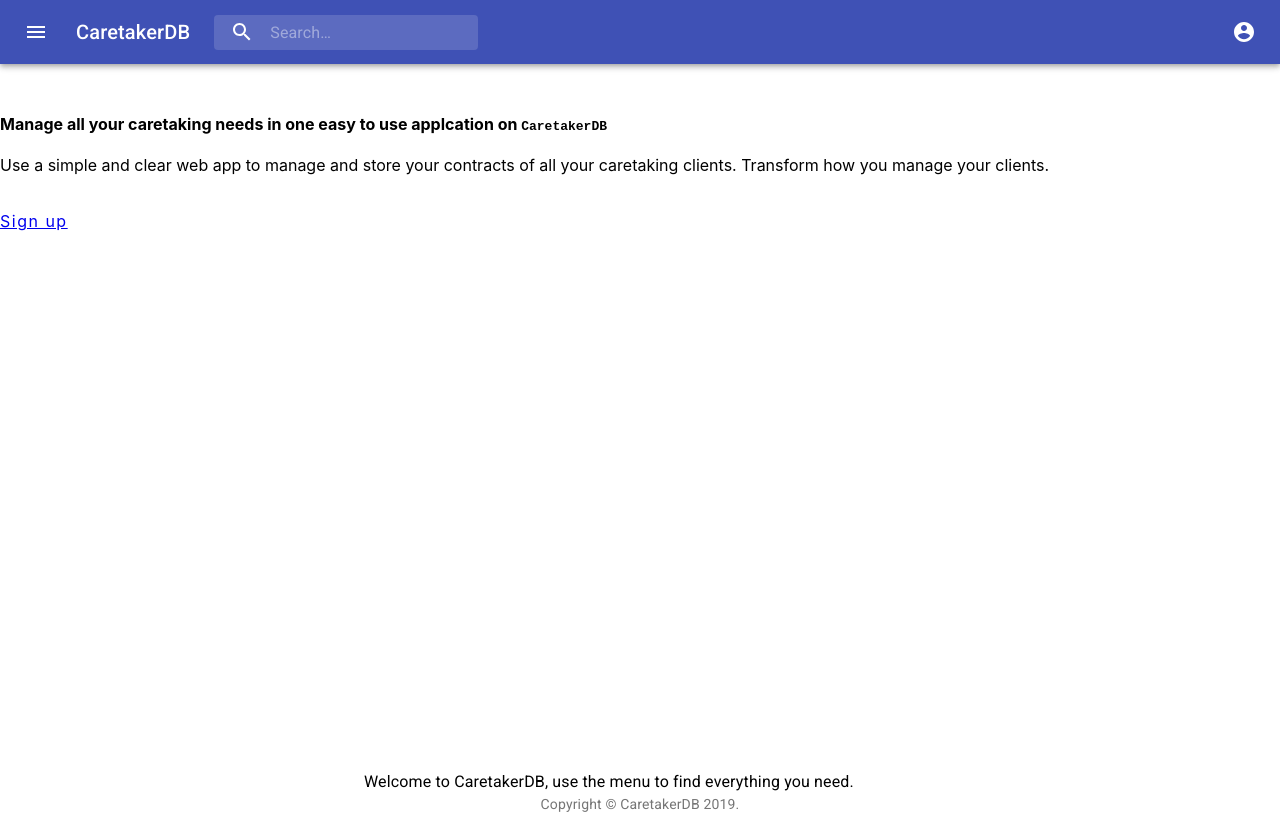
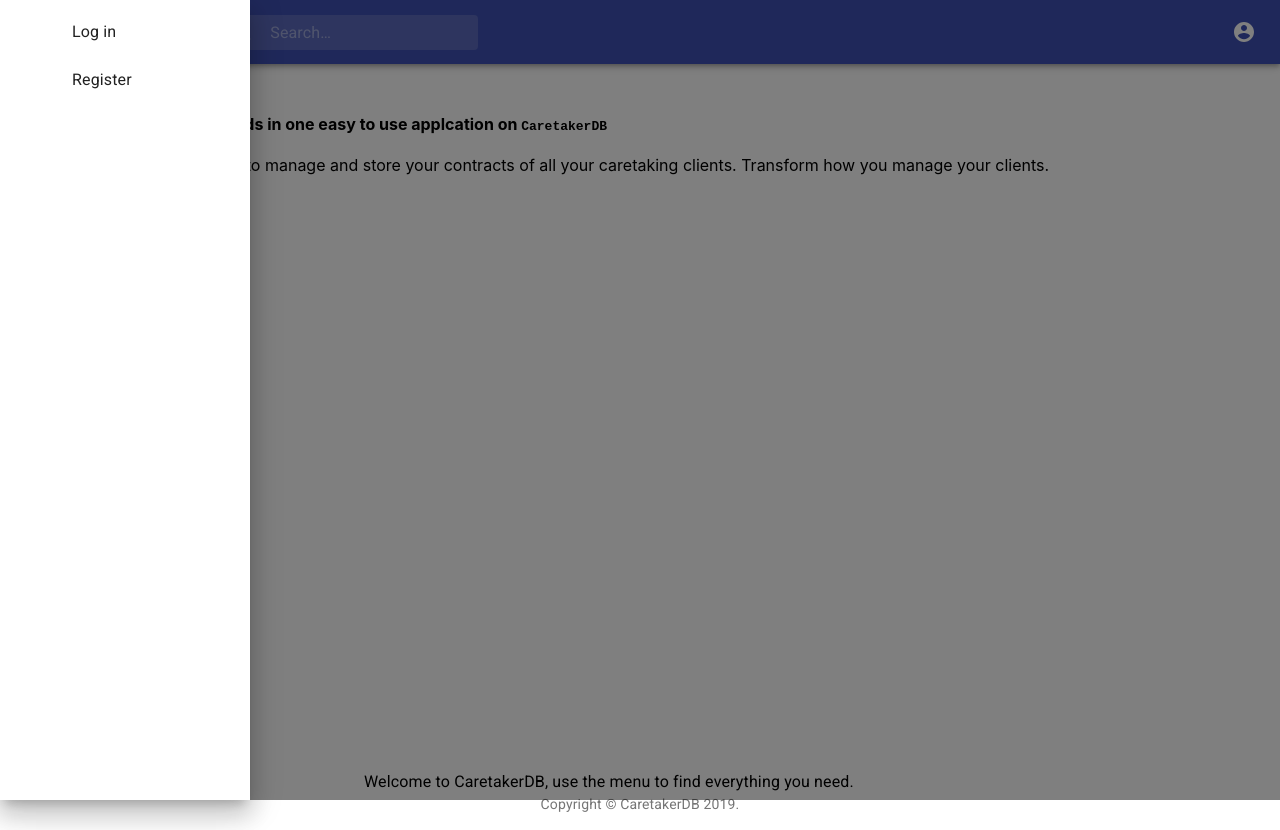
Before and after one commit to quiquemz/CaretakerDB, a React (Create React App) app in the folder client/: page / in a window 1280 px wide. Both pictures are taken after a click on the button 36 px from the left and 32 px from the top of the page. Built offline with nearby package versions, Linux system fonts and the light colour scheme.

Commit message:
update navigation

```diff
--- a/client/src/components/layout/Navbar.js
+++ b/client/src/components/layout/Navbar.js
@@ -6,6 +6,12 @@ import { fade, makeStyles } from '@material-ui/core/styles';
 import AppBar from '@material-ui/core/AppBar';
 import Link from '@material-ui/core/Link';
 import Toolbar from '@material-ui/core/Toolbar';
+import List from '@material-ui/core/List';
+import ListItem from '@material-ui/core/ListItem';
+import ListItemIcon from '@material-ui/core/ListItemIcon';
+import ListItemText from '@material-ui/core/ListItemText';
+import Divider from '@material-ui/core/Divider';
+import SwipeableDrawer from '@material-ui/core/SwipeableDrawer';
 import IconButton from '@material-ui/core/IconButton';
 import Typography from '@material-ui/core/Typography';
 import InputBase from '@material-ui/core/InputBase';
@@ -16,6 +22,10 @@ import MenuIcon from '@material-ui/icons/Menu';
 import SearchIcon from '@material-ui/icons/Search';
 import AccountCircle from '@material-ui/icons/AccountCircle';
 import MailIcon from '@material-ui/icons/Mail';
+import HomeIcon from '@material-ui/icons/Home';
+import ExitToAppIcon from '@material-ui/icons/ExitToApp';
+import AccountCircleIcon from '@material-ui/icons/AccountCircle';
+import ViewModuleIcon from '@material-ui/icons/ViewModule';
 import NotificationsIcon from '@material-ui/icons/Notifications';
 import MoreIcon from '@material-ui/icons/MoreVert';
 import { logoutUser } from "../../actions/authActions";
@@ -80,15 +90,71 @@ const useStyles = makeStyles(theme => ({
       display: 'none',
     },
   },
+  list: {
+    width: 250,
+  },
+  fullList: {
+    width: 'auto',
+  },
 }));
 
 export function Navbar(props) {
   const classes = useStyles();
   const [anchorEl, setAnchorEl] = React.useState(null);
   const [mobileMoreAnchorEl, setMobileMoreAnchorEl] = React.useState(null);
+  const [state, setState] = React.useState({
+    top: false
+  });
 
   const isMenuOpen = Boolean(anchorEl);
   const isMobileMenuOpen = Boolean(mobileMoreAnchorEl);
+
+  const toggleDrawer = (side, open) => event => {
+    if (event && event.type === 'keydown' && (event.key === 'Tab' || event.key === 'Shift')) {
+      return;
+    }
+
+    setState({ ...state, [side]: open });
+  };
+
+  const sideList = side => (
+    <div
+      className={classes.list}
+      role="presentation"
+      onClick={toggleDrawer(side, false)}
+      onKeyDown={toggleDrawer(side, false)}
+    >
+
+      {props.auth.isAuthenticated ? <><List>
+        {['Home', 'Dashboard'].map((text, index) => (
+          <ListItem button key={text}>
+              <ListItemIcon>{text.includes('Home') ? <HomeIcon /> : <ViewModuleIcon />}</ListItemIcon>
+            <ListItemText primary={text} />
+          </ListItem>
+        ))}</List><Divider /></> : <></>}
+
+      <List>
+          {props.auth.isAuthenticated ? <>
+          <ListItem button key="Profile">
+            <ListItemIcon><AccountCircleIcon /></ListItemIcon>
+            <ListItemText primary="Profile" />
+          </ListItem>
+          <ListItem button key="Log out" onClick={onLogoutClick}>
+            <ListItemIcon><ExitToAppIcon /></ListItemIcon>
+            <ListItemText primary="Log out" />
+          </ListItem></>
+          :<>
+          <ListItem button key="Log in">
+            <ListItemIcon>{}</ListItemIcon>
+            <ListItemText primary="Log in" />
+          </ListItem>
+          <ListItem button key="Register">
+            <ListItemIcon>{}</ListItemIcon>
+            <ListItemText primary="Register" />
+          </ListItem></>}
+      </List>
+    </div>
+  );
 
   const handleProfileMenuOpen = event => {
     setAnchorEl(event.currentTarget);
@@ -179,6 +245,13 @@ export function Navbar(props) {
 
   return (
     <div className={classes.grow + " navBarMain"}>
+        <SwipeableDrawer
+            open={state.left}
+            onClose={toggleDrawer('left', false)}
+            onOpen={toggleDrawer('left', true)}
+        >
+            {sideList('left')}
+        </SwipeableDrawer>
       <AppBar position="static">
         <Toolbar>
           <IconButton
@@ -186,10 +259,11 @@ export function Navbar(props) {
             className={classes.menuButton}
             color="inherit"
             aria-label="open drawer"
+            onClick={toggleDrawer('left', true)}
           >
             <MenuIcon />
           </IconButton>
-          <Typography className={classes.title} variant="h6" noWrap>
+          <Typography className={classes.title} variant="h6" noWrap to="/">
             CaretakerDB
           </Typography>
           <div className={classes.search}>
```
